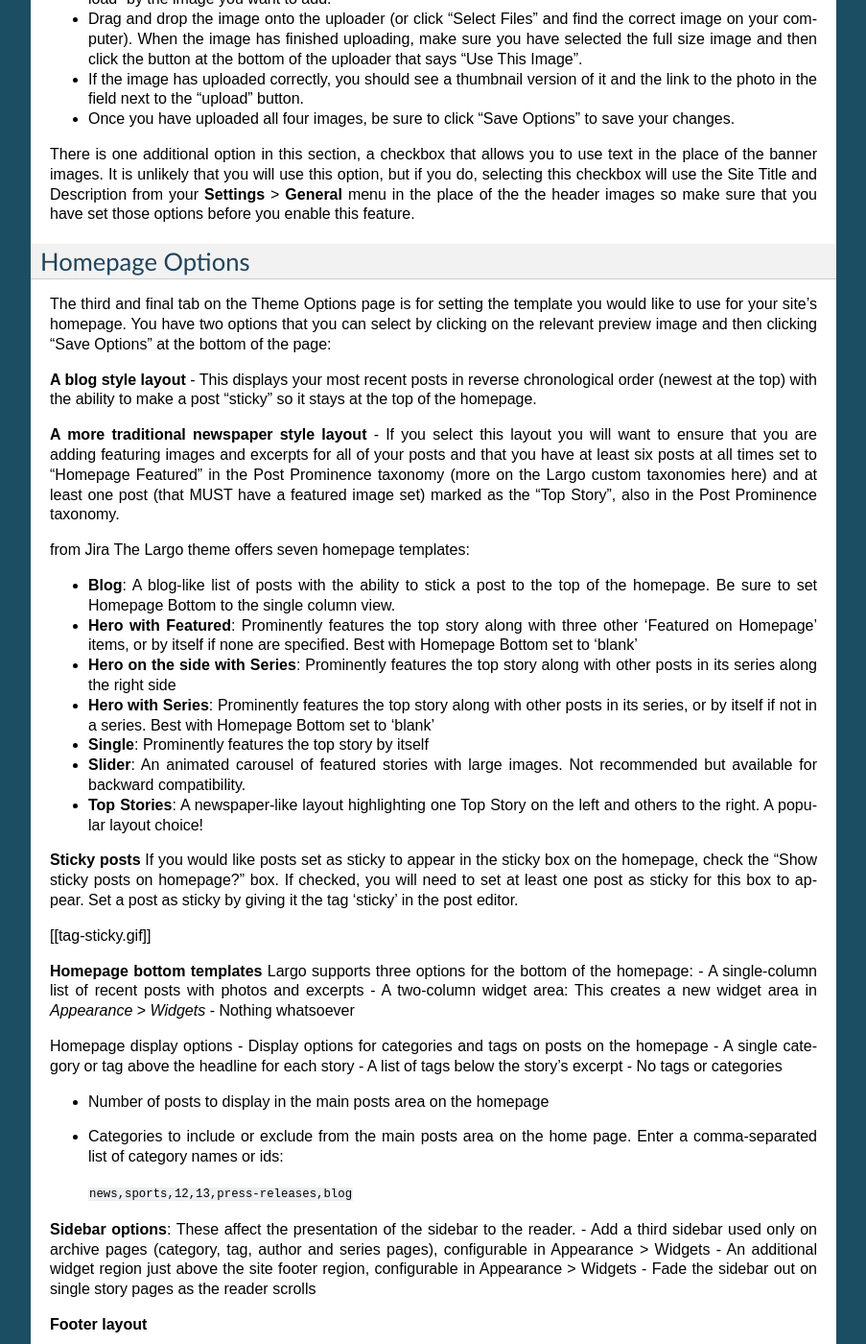
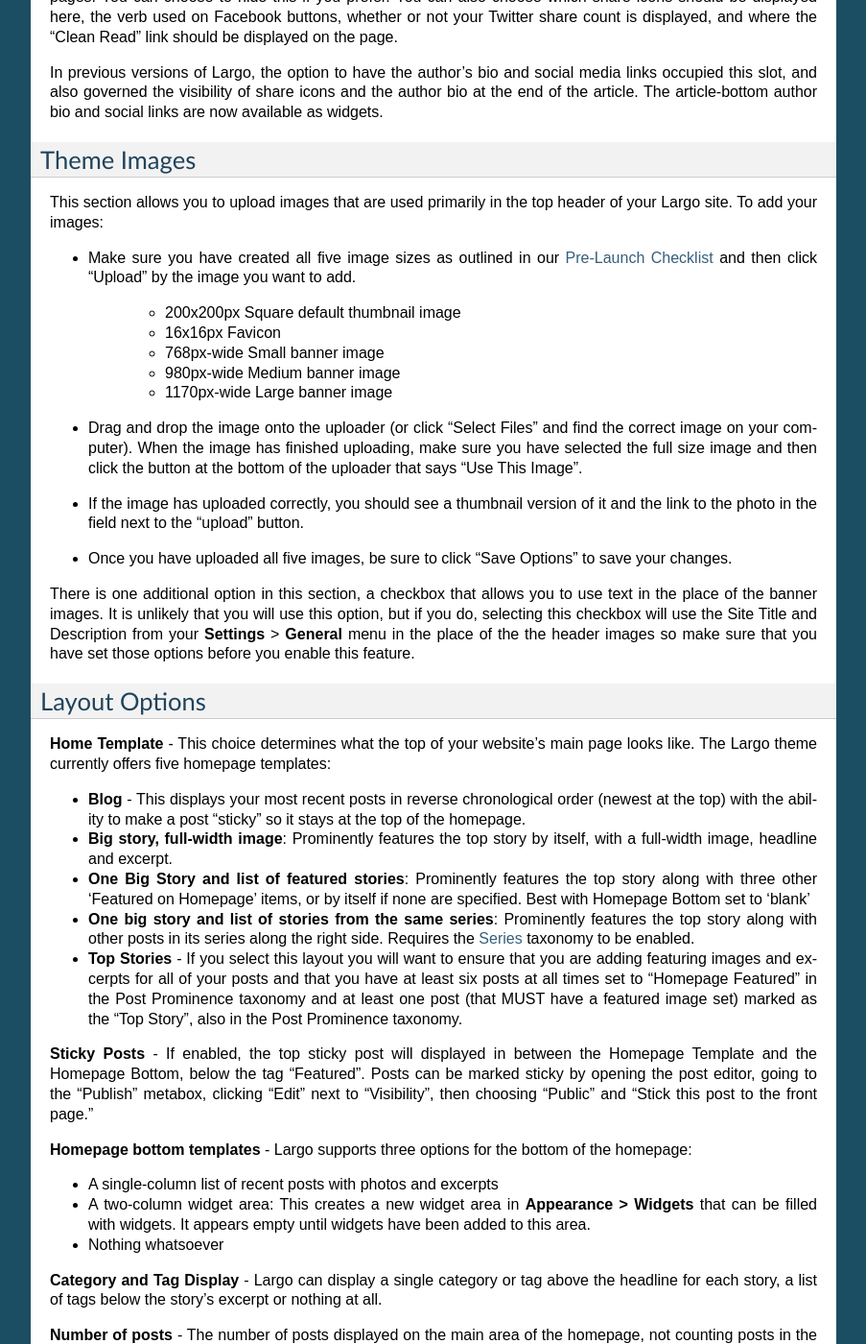
Before and after one commit to argoproject/Argo, a Sphinx documentation site: the page built from docs/users/themeoptions.rst, in a window 1280 px wide and 1400 px high, scrolled down 1282 px. Shown: the whole window at 96% size, without its empty margins (198-1101 px from the left). Built offline with Sphinx 7.4.7, drawn with Linux system fonts in a browser that asks for light colours; pages that are not in the unit, such as notebooks, are missing from menus; some of the changed text lies outside the part shown.

Commit message:
more docs

```diff
--- a/docs/users/prelaunchchecklist.rst
+++ b/docs/users/prelaunchchecklist.rst
@@ -15,6 +15,10 @@
 
 **Thumbnail Image** - In addition you'll need to create a square thumbnail image (200 by 200 px is ideal) that is used as a fallback when you share posts on Facebook or Twitter for which you have not set a featured image.
 
+**Favicon** - You will also need a favicon_ for your site. Favicons are always square, and usually 16x16 or 32x32 pixels. This should be your logo.
+
+.. _favicon: https://en.wikipedia.org/wiki/Favicon
+
 **Site Title, Tagline and Description** - Before you launch your site you will need to write a title, tagline and a longer description to be used in various places around the site. The title will likely be just your publication or site's name, the tagline should be short (6-8 words) and a short paragraph is sufficient for the site description (you can always add additional information about your organization on your site's "About" page, the short description is just intended to give new visitors an introduction to what your site is about and normally appears as a sidebar widget).
 
 **Social Media Accounts** - The Largo theme supports social media integration at both the site and author level. You can add links to your organization's Facebook page and Twitter account under the Appearance > Theme Options menu and individual authors can add links to their social media accounts by editing their user profile.
--- a/docs/users/themeoptions.rst
+++ b/docs/users/themeoptions.rst
@@ -3,7 +3,7 @@
 
 When you first activate the Largo theme, there are a number options that need to be configured before you make the site live. The majority of these can be found in the **Appearance** > **Theme Options** menu which you can access from the left sidebar of the WordPress administration interface.
 
-The Theme Options page is organized into three sections which you can access by clicking on the relevant tab across the top of the page: Basic Settings, Theme Images and Homepage Options.
+The Theme Options page is organized into four sections which you can access by clicking on the relevant tab across the top of the page: Basic Settings, Theme Images, Layout Options and Homepage Options.
 
 Basic Settings
 --------------
@@ -18,59 +18,84 @@
 
 **Footer Nav Menu** - On the left side of the site footer is a configurable menu area. By default the label for this menu will be your site name, but you can change it here. As with the Don't Miss menu area, to add or remove links from this menu visit Appearance > Menus from the left sidebar in the WordPress administration interface.
 
-**Copyright Message** - By default this will display "Copyright [YEAR], Your Site Name" but you can enter your own message here if you would like. You can include HTML in this area to link to external sites and use &copy; to display a copyright symbol or %d to display the current year.
+**Sticky Nav** - The sticky navigation bar remains at the top of the reader's window as they scroll. The default is to show the sticky navbar, but you may want to hide it. You also have the option to show your site name in the sticky navbar, which is useful on smaller screens.
+
+**Copyright Message** - By default this will display "Copyright [YEAR], Your Site Name" but you can enter your own message here if you would like. You can include HTML in this area to link to external sites and use &copy; to display a copyright symbol or ``%d`` to display the current year.
 
 **Google Analytics** - The Largo theme has built in support for Google Analytics. Enter your Google Analytics ID here and the relevant Google Analytics code will be automatically added to all of the pages on your site. Note that it is configured to not track logged in users to ensure accurate reporting.
 
-**Social Media Links** - These are links to relevant social media profiles for your site or organization. These are used in a sidebar widget to provide links to like or follow your organization on Facebook and Twitter, in bylines to attribute content to your organization and in special code in the header to make sure your content appears optimally when shared by other users on these social networks. Be careful to note the recommended format for each link type for maximum compatibility. Note that authors can add links to their own social media profiles by editing their user profile.
+**Word to use for "Posts"** - By default, WordPress calls single article pages "posts" but you might prefer to use another name. You can specify the singular and plural forms separately.
 
-**Single Post Options** - By default a box showing an author's bio and social media links (if they have filled out their user profile) and a box showing related content will be shown at the bottom of single article pages. You can choose to hide either of these if you prefer.
+**Social Media Links** - These are links to relevant social media profiles for your site or organization. These are used in a sidebar widget to provide links to like or follow your organization on Facebook and Twitter, in bylines to attribute content to your organization and in special code in the header to make sure your content appears optimally when shared by other users on these social networks.
+
+Be careful to note the recommended format for each link type for maximum compatibility. These icons are by default used in the footer of your site's pages, but you have the option to show them in the header.
+
+Note that authors can add links to their own social media profiles by editing their user profile.
+
+**Single Post Social Icons** - By default a box showing social media links will be shown at the top of single article pages. You can choose to hide this if you prefer. You can also choose which share icons should be displayed here, the verb used on Facebook buttons, whether or not your Twitter share count is displayed, and where the "Clean Read" link should be displayed on the page.
+
+In previous versions of Largo, the option to have the author's bio and social media links occupied this slot, and also governed the visibility of share icons and the author bio at the end of the article. The article-bottom author bio and social links are now available as widgets.
 
 Theme Images
 ------------
 
 This section allows you to upload images that are used primarily in the top header of your Largo site. To add your images:
 
-- Make sure you have created all four image sizes as outlined in our pre-launch checklist and then click "upload" by the image you want to add.
+- Make sure you have created all five image sizes as outlined in our :doc:`prelaunchchecklist` and then click "Upload" by the image you want to add.
+
+	- 200x200px Square default thumbnail image
+	- 16x16px Favicon
+	- 768px-wide Small banner image
+	- 980px-wide Medium banner image
+	- 1170px-wide Large banner image
 
 - Drag and drop the image onto the uploader (or click "Select Files" and find the correct image on your computer). When the image has finished uploading, make sure you have selected the full size image and then click the button at the bottom of the uploader that says "Use This Image".
 
 - If the image has uploaded correctly, you should see a thumbnail version of it and the link to the photo in the field next to the "upload" button.
 
-- Once you have uploaded all four images, be sure to click "Save Options" to save your changes.
+- Once you have uploaded all five images, be sure to click "Save Options" to save your changes.
 
 There is one additional option in this section, a checkbox that allows you to use text in the place of the banner images. It is unlikely that you will use this option, but if you do, selecting this checkbox will use the Site Title and Description from your **Settings** > **General** menu in the place of the the header images so make sure that you have set those options before you enable this feature.
+
+.. _pre-launch checklist: :doc:`./prelaunchchecklist.rst`
+
+Layout Options
+--------------
+
+**Home Template** - This choice determines what the top of your website's main page looks like. The Largo theme currently offers five homepage templates:
+
+- **Blog** - This displays your most recent posts in reverse chronological order (newest at the top) with the ability to make a post "sticky" so it stays at the top of the homepage.
+- **Big story, full-width image**: Prominently features the top story by itself, with a full-width image, headline and excerpt.
+- **One Big Story and list of featured stories**: Prominently features the top story along with three other 'Featured on Homepage' items, or by itself if none are specified. Best with Homepage Bottom set to 'blank'
+- **One big story and list of stories from the same series**: Prominently features the top story along with other posts in its series along the right side. Requires the :ref:`series-tax` taxonomy to be enabled.
+- **Top Stories** - If you select this layout you will want to ensure that you are adding featuring images and excerpts for all of your posts and that you have at least six posts at all times set to "Homepage Featured" in the Post Prominence taxonomy and at least one post (that MUST have a featured image set) marked as the "Top Story", also in the Post Prominence taxonomy.
+
+**Sticky Posts** - If enabled, the top sticky post will displayed in between the Homepage Template and the Homepage Bottom, below the tag "Featured". Posts can be marked sticky by opening the post editor, going to the "Publish" metabox, clicking "Edit" next to "Visibility", then choosing "Public" and "Stick this post to the front page."
+
+**Homepage bottom templates** - Largo supports three options for the bottom of the homepage:
+
+- A single-column list of recent posts with photos and excerpts
+- A two-column widget area: This creates a new widget area in **Appearance > Widgets** that can be filled with widgets. It appears empty until widgets have been added to this area.
+- Nothing whatsoever
+
+**Category and Tag Display** - Largo can display a single category or tag above the headline for each story, a list of tags below the story's excerpt or nothing at all.
+
+**Number of posts** - The number of posts displayed on the main area of the homepage, not counting posts in the top area of the homepage or in the sticky box. THe default is 10.
+
+**Categories to include or exclude** - enter a comma-separated list of category ID numbers here to exclude them from the front-page listing. in the main loop on the homepage (comma-separated list of values, see: http://bit.ly/XmDGgd for correct format).
+
+Deprecated Options
+------------------
+
+The following homepage layout templates are no longer included in Largo:
+
+- **Slider**: An animated carousel of featured stories with large images. This should be automatically updated to the "Blog" template after upgrading Largo.
+
 
 Homepage Options
 ----------------
 
-The third and final tab on the Theme Options page is for setting the template you would like to use for your site's homepage. You have two options that you can select by clicking on the relevant preview image and then clicking "Save Options" at the bottom of the page:
 
-**A blog style layout** - This displays your most recent posts in reverse chronological order (newest at the top) with the ability to make a post "sticky" so it stays at the top of the homepage.
-
-**A more traditional newspaper style layout** - If you select this layout you will want to ensure that you are adding featuring images and excerpts for all of your posts and that you have at least six posts at all times set to "Homepage Featured" in the Post Prominence taxonomy (more on the Largo custom taxonomies here) and at least one post (that MUST have a featured image set) marked as the "Top Story", also in the Post Prominence taxonomy.
-
-from Jira
-The Largo theme offers seven homepage templates:
-
-- **Blog**: A blog-like list of posts with the ability to stick a post to the top of the homepage. Be sure to set Homepage Bottom to the single column view.
-- **Hero with Featured**: Prominently features the top story along with three other 'Featured on Homepage' items, or by itself if none are specified. Best with Homepage Bottom set to 'blank'
-- **Hero on the side with Series**: Prominently features the top story along with other posts in its series along the right side
-- **Hero with Series**: Prominently features the top story along with other posts in its series, or by itself if not in a series. Best with Homepage Bottom set to 'blank'
-- **Single**: Prominently features the top story by itself
-- **Slider**: An animated carousel of featured stories with large images. Not recommended but available for backward compatibility.
-- **Top Stories**: A newspaper-like layout highlighting one Top Story on the left and others to the right. A popular layout choice!
-
-**Sticky posts**
-If you would like posts set as sticky to appear in the sticky box on the homepage, check the "Show sticky posts on homepage?" box. If checked, you will need to set at least one post as sticky for this box to appear. Set a post as sticky by giving it the tag 'sticky' in the post editor.
-
-[[tag-sticky.gif]]
-
-**Homepage bottom templates**
-Largo supports three options for the bottom of the homepage:
-- A single-column list of recent posts with photos and excerpts
-- A two-column widget area: This creates a new widget area in *Appearance* > *Widgets*
-- Nothing whatsoever
 
 Homepage display options
 - Display options for categories and tags on posts on the homepage
@@ -98,6 +123,7 @@
 **Advanced Options**
 - Enable ``[[custom LESS compilation for theme customization|Modifying Largo styles]]``
 - Enable ``[[custom landing pages for series and projects|Custom landing pages]]``
+- Enable the _`Series` taxonomy.
 - Set the default region in the left-hand column of landing pages
 - Set the default region in the right-hand column of landing pages
 - Replace WordPress search with `Google Custom Search <https://support.google.com/customsearch/answer/2630963?hl=en&ctx=topic>`_. This is highly recommended.
```
Also changed, not shown: docs/users/taxonomies.rst (+8 -1 lines).
